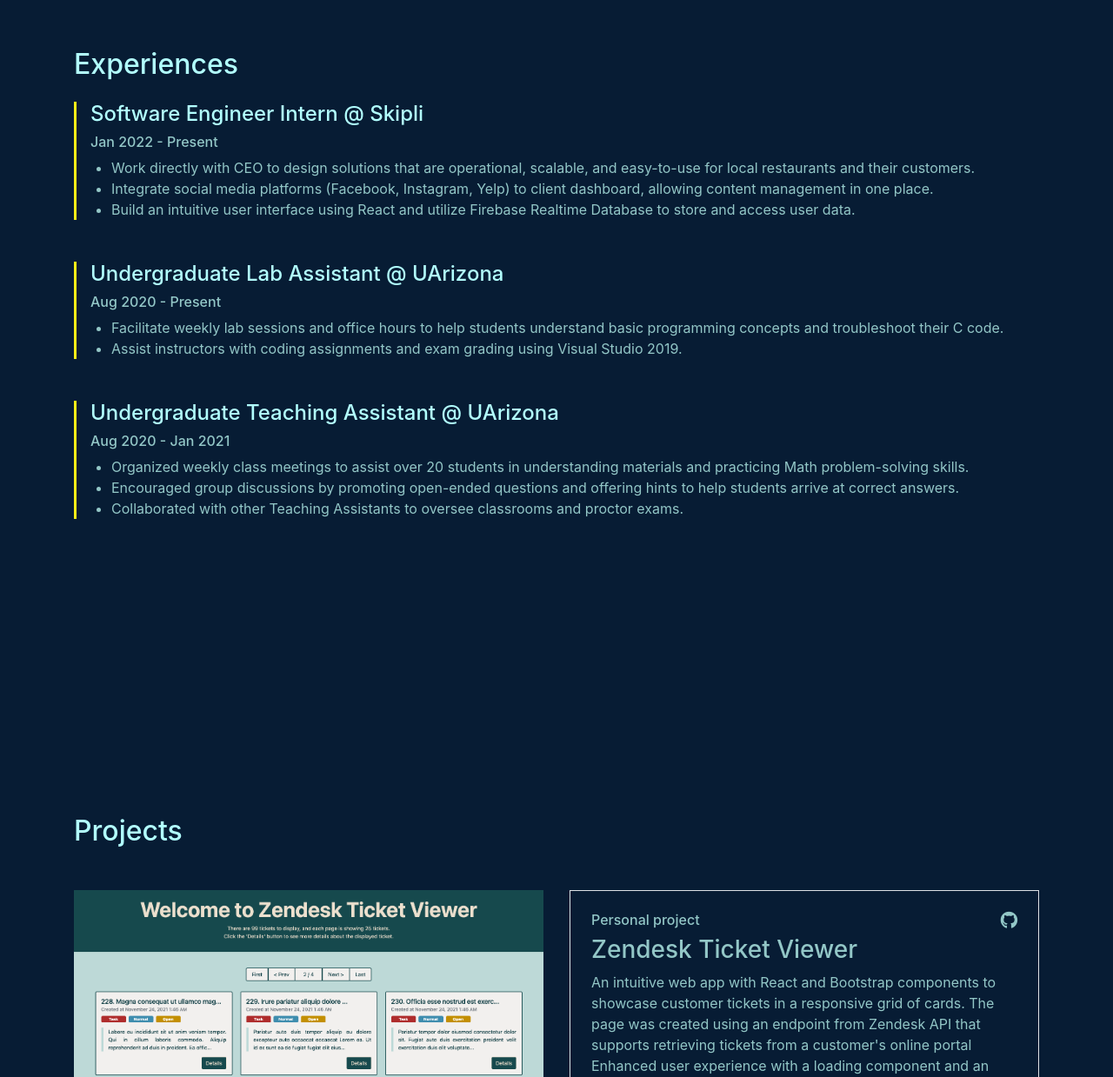
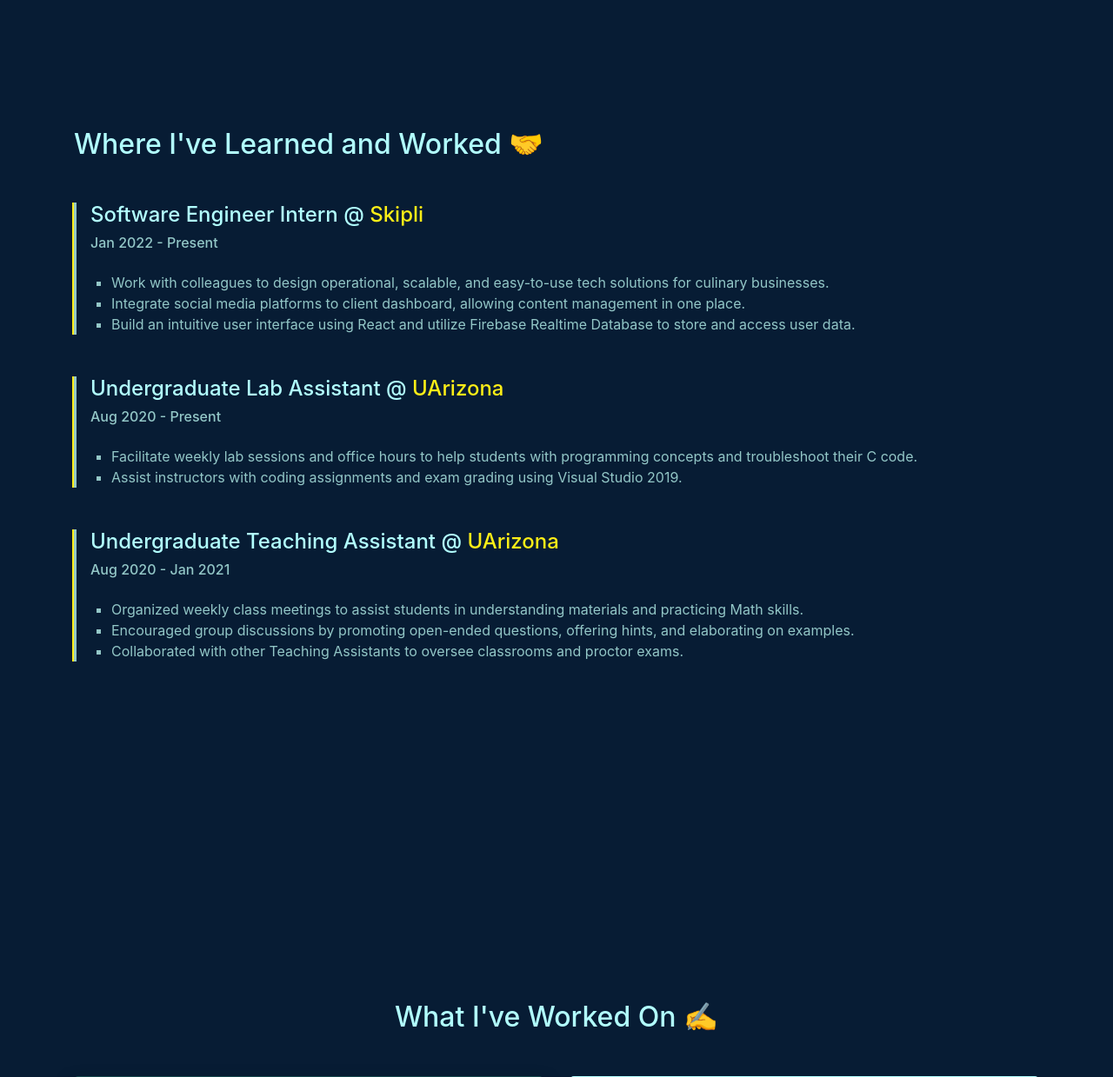
Before and after one commit to sonmac1203/portfolio-website, a React (Create React App) app: page / in a window 1280 px wide. Shown: the part 1561-2800 px from the top of the page at 87% size. Built offline with nearby package versions, Linux system fonts and the light colour scheme.

Commit message:
Updated styling and colors

```diff
--- a/src/App.js
+++ b/src/App.js
@@ -11,7 +11,7 @@
 function App() {
   return (
     <main>
-      {/* <NavBar /> */}
+      <NavBar />
       <Hello />
       <About />
       <Experiences />
--- a/src/components/Contact.js
+++ b/src/components/Contact.js
@@ -13,7 +13,9 @@
   return (
     <section id='contact'>
       <Container>
-        <h2 className='d-flex justify-content-center element-name'>Contact</h2>
+        <h2 className='d-flex justify-content-center element-name'>
+          How To Reach Me &#128074;
+        </h2>
         <p className='d-flex justify-content-center'>Let's get in touch!</p>
         <Row className='justify-content-center mt-4 mb-5'>
           <Col lg='6'>
@@ -46,7 +48,7 @@
               </FormGroup>
             </Form>
             <div className='d-flex justify-content-center'>
-              <Button>Send</Button>
+              <Button className='contact-btn'>Send</Button>
             </div>
           </Col>
         </Row>
--- a/src/components/Experiences.js
+++ b/src/components/Experiences.js
@@ -5,21 +5,23 @@
   return (
     <section id='experiences'>
       <Container>
-        <h2 className='mb-4 element-name'>Experiences</h2>
-        <div className='exp-first mb-5'>
+        <h2 className='mb-5 element-name'>
+          Where I've Learned and Worked &#129309;
+        </h2>
+        <div className='exp-item mb-5'>
           <h4 className='ml-3 experience-title'>
-            Software Engineer Intern @ Skipli
+            Software Engineer Intern @{' '}
+            <span className='emphasized'>Skipli</span>
           </h4>
-          <h6 className='ml-3'>Jan 2022 - Present</h6>
-          <List>
+          <h6 className='ml-3 mb-4'>Jan 2022 - Present</h6>
+          <List className='exp-list'>
             <li>
-              Work directly with CEO to design solutions that are operational,
-              scalable, and easy-to-use for local restaurants and their
-              customers.
+              Work with colleagues to design operational, scalable, and
+              easy-to-use tech solutions for culinary businesses.
             </li>
             <li>
-              Integrate social media platforms (Facebook, Instagram, Yelp) to
-              client dashboard, allowing content management in one place.
+              Integrate social media platforms to client dashboard, allowing
+              content management in one place.
             </li>
             <li>
               Build an intuitive user interface using React and utilize Firebase
@@ -27,16 +29,16 @@
             </li>
           </List>
         </div>
-        <div className='exp-second mb-5'>
+        <div className='exp-item mb-5'>
           <h4 className='ml-3 experience-title'>
-            Undergraduate Lab Assistant @ UArizona
+            Undergraduate Lab Assistant @{' '}
+            <span className='emphasized'>UArizona</span>
           </h4>
-          <h6 className='ml-3'>Aug 2020 - Present</h6>
-          <List>
+          <h6 className='ml-3 mb-4'>Aug 2020 - Present</h6>
+          <List className='exp-list'>
             <li>
               Facilitate weekly lab sessions and office hours to help students
-              understand basic programming concepts and troubleshoot their C
-              code.
+              with programming concepts and troubleshoot their C code.
             </li>
             <li>
               Assist instructors with coding assignments and exam grading using
@@ -44,20 +46,20 @@
             </li>
           </List>
         </div>
-        <div className='exp-third'>
+        <div className='exp-item'>
           <h4 className='ml-3 experience-title'>
-            Undergraduate Teaching Assistant @ UArizona
+            Undergraduate Teaching Assistant @{' '}
+            <span className='emphasized'>UArizona</span>
           </h4>
-          <h6 className='ml-3'>Aug 2020 - Jan 2021</h6>
-          <List>
+          <h6 className='ml-3 mb-4'>Aug 2020 - Jan 2021</h6>
+          <List className='exp-list'>
             <li>
-              Organized weekly class meetings to assist over 20 students in
-              understanding materials and practicing Math problem-solving
-              skills.
+              Organized weekly class meetings to assist students in
+              understanding materials and practicing Math skills.
             </li>
             <li>
-              Encouraged group discussions by promoting open-ended questions and
-              offering hints to help students arrive at correct answers.
+              Encouraged group discussions by promoting open-ended questions,
+              offering hints, and elaborating on examples.
             </li>
             <li>
               Collaborated with other Teaching Assistants to oversee classrooms
--- a/src/components/Hello.js
+++ b/src/components/Hello.js
@@ -5,7 +5,7 @@
   return (
     <section id='hello'>
       <Container>
-        <h5>Xin chao &#128075;, I am</h5>
+        <h5>Xin chao &#9996;, I am</h5>
         <h1 className='my-name'>Son Mac</h1>
         <h3>
           Undergrad student @ <span className='emphasized'>UArizona</span>
--- a/src/components/Projects.js
+++ b/src/components/Projects.js
@@ -1,5 +1,5 @@
 import React from 'react';
-import { Row, Col, Container } from 'reactstrap';
+import { Row, Col, Container, Badge } from 'reactstrap';
 import { List } from 'reactstrap';
 import zendesk from '../photos/zendesk.jpg';
 import nasa from '../photos/nasa.png';
@@ -9,21 +9,25 @@
   return (
     <section id='projects'>
       <Container>
-        <h2 className='mb-5 element-name'>Projects</h2>
+        <h2 className='mb-5 element-name d-flex justify-content-center'>
+          What I've Worked On &#9997;
+        </h2>
         <div className='mb-5'>
           <Row>
             <Col xl='6' className='order-xl-1'>
               <img src={zendesk} className='project-img' />
             </Col>
-            <Col xl='6' className='order-xl-2'>
-              <div className='project-description border'>
+            <Col xl='6' className='order-xl-2 project-card'>
+              <div className='project-description-odd'>
                 <div className='d-flex justify-content-between'>
-                  <h6 className='ml-4 mt-4'>Personal project</h6>
+                  <Badge className='ml-4 mt-4 mb-3 project-badge'>
+                    #personal
+                  </Badge>
 
                   <i className='fab fa-github mr-4 mt-4'></i>
                 </div>
 
-                <h3 className='ml-4'>Zendesk Ticket Viewer</h3>
+                <h3 className='ml-4 project-name'>Zendesk Ticket Viewer</h3>
                 <List className='mr-3 ml-4' type='unstyled'>
                   <li>
                     An intuitive web app with React and Bootstrap components to
@@ -36,7 +40,7 @@
                     animated error page to safeguard API failures.
                   </li>
                 </List>
-                <h6 className='ml-4 mb-4'>
+                <h6 className='ml-4 mb-4 project-tech'>
                   Zendesk API &nbsp; &nbsp; React &nbsp; &nbsp; Bootstrap &nbsp;
                   &nbsp; Reactstrap &nbsp; &nbsp; Jest &nbsp; &nbsp; Netlify
                 </h6>
@@ -44,21 +48,23 @@
             </Col>
           </Row>
         </div>
-        <div className='mb-4'>
+        <div className='mb-5'>
           <Row>
             <Col xl='6' className='order-xl-2'>
               <img src={nasa} className='project-img' />
             </Col>
             <Col xl='6' className='order-xl-1'>
-              <div className='project-description border'>
+              <div className='project-description-even'>
                 <div className='d-flex justify-content-between'>
-                  <h6 className='ml-4 mt-4'>Personal project</h6>
+                  <Badge className='ml-4 mt-4 mb-3 project-badge'>
+                    #personal
+                  </Badge>
                   <div>
                     <i className='fab fa-github mr-3 mt-4'></i>
                     <i className='fas fa-external-link-alt mr-4'></i>
                   </div>
                 </div>
-                <h3 className='ml-4'>NASALLERY</h3>
+                <h3 className='ml-4 project-name'>NASALLERY</h3>
                 <List className='mr-3 ml-4 type="unstyled"' type='unstyled'>
                   <li>
                     I built a photo gallery web app in React with Bootstrap
@@ -71,7 +77,7 @@
                     favorite photos and generating a shareable link.
                   </li>
                 </List>
-                <h6 className='ml-4 mb-4'>
+                <h6 className='ml-4 mb-4 project-tech'>
                   NASA API &nbsp; &nbsp; React &nbsp; &nbsp; React Router &nbsp;
                   &nbsp; Bootstrap &nbsp; &nbsp; Reactstrap &nbsp; &nbsp; Git
                 </h6>
@@ -85,12 +91,12 @@
               <img src={restaurant} className='project-img' />
             </Col>
             <Col xl='6'>
-              <div className='project-description border'>
+              <div className='project-description-odd'>
                 <div className='d-flex justify-content-between'>
-                  <h6 className='ml-4 mt-4'>Team project</h6>
+                  <Badge className='ml-4 mt-4 mb-3 project-badge'>#team</Badge>
                   <i className='fab fa-github mr-4 mt-4'></i>
                 </div>
-                <h3 className='ml-4'>Restaurant Management App</h3>
+                <h3 className='ml-4 project-name'>Restaurant Management App</h3>
                 <List className='mr-3 ml-4' type='unstyled'>
                   <li>
                     A semester long project in an OOP course where I led a team
@@ -103,7 +109,7 @@
                     for better visualization and scalability
                   </li>
                 </List>
-                <h6 className='ml-4 mb-4'>
+                <h6 className='ml-4 mb-4 project-tech'>
                   Java &nbsp; &nbsp; Swing &nbsp; &nbsp; OOP &nbsp; &nbsp;
                   Acceleo &nbsp; &nbsp; Papyrus &nbsp; &nbsp; Eclipse
                 </h6>
--- a/src/index.css
+++ b/src/index.css
@@ -1,30 +1,30 @@
+html {
+  scroll-behavior: smooth;
+}
+
 body {
   background-color: #071c34;
   color: #93c7c7;
 }
 
-code {
-  font-family: source-code-pro, Menlo, Monaco, Consolas, 'Courier New',
-    monospace;
-}
-
 #hello {
-  margin-top: 230px;
-}
-
-#about {
-  margin-top: 300px;
+  margin-top: 200px;
 }
 
 .element-name {
-  padding-top: 90px;
+  padding-top: 140px;
   color: #b2ffff;
 }
 
+#about,
 #experiences,
 #projects,
 #contact {
   margin-top: 250px;
+}
+
+.about-container {
+  padding-top: 100px;
 }
 
 h1.my-name {
@@ -47,24 +47,48 @@
   border-radius: 10px;
 }
 
-.exp-first,
-.exp-second,
-.exp-third {
-  border-left: solid #fdee17;
+.exp-item {
+  border-left: 3px solid #93c7c7;
+  box-shadow: -2px 0 #fdee17;
 }
 
-.project-first {
-  display: grid;
-  position: relative;
+.project-description-even,
+.project-description-odd {
+  border: 2px solid #b2ffff;
+  border-radius: 5px;
+}
+
+.project-description-odd:hover {
+  box-shadow: 15px 0 0 -2px #071c34, 15px 0 0 0 #fdee17;
+}
+
+.project-description-even:hover {
+  box-shadow: -15px 0 0 -2px #071c34, -15px 0 0 0 #fdee17;
 }
 
 .project-img {
   width: 100%;
   height: 100%;
+  box-shadow: 0px 10px 20px #07121f;
+  border-radius: 5px;
+}
+
+.project-name,
+.project-tech {
+  color: #b2ffff;
+}
+
+.project-badge {
+  background-color: #b2ffff;
+  border-radius: 5px;
+  padding: 10px 10px 10px 10px;
+  color: #071c34;
+  font-size: 15px;
 }
 
 i {
   font-size: 20px;
+  color: #fdee17;
 }
 
 .fa-github-square,
@@ -90,3 +114,37 @@
 .experience-title {
   color: #b2ffff;
 }
+
+a {
+  color: #b2ffff;
+}
+
+a:hover {
+  text-decoration: none;
+  color: #fdee17;
+}
+
+.exp-list {
+  list-style: square;
+}
+
+.btn.contact-btn {
+  padding: 5px 20px;
+  font-size: 25px;
+  margin-top: 15px;
+  background-color: #b2ffff;
+  color: #071c34;
+  border: none;
+  border-radius: 5px;
+}
+
+.btn.contact-btn:focus {
+  box-shadow: none;
+}
+
+.btn.contact-btn:active {
+  background-color: #fdee17;
+  color: #071c34;
+  border: none;
+  box-shadow: none;
+}
```
Also changed, not shown: src/components/About.js (+4 -4 lines), src/components/NavBar.js (+17 -35 lines).
